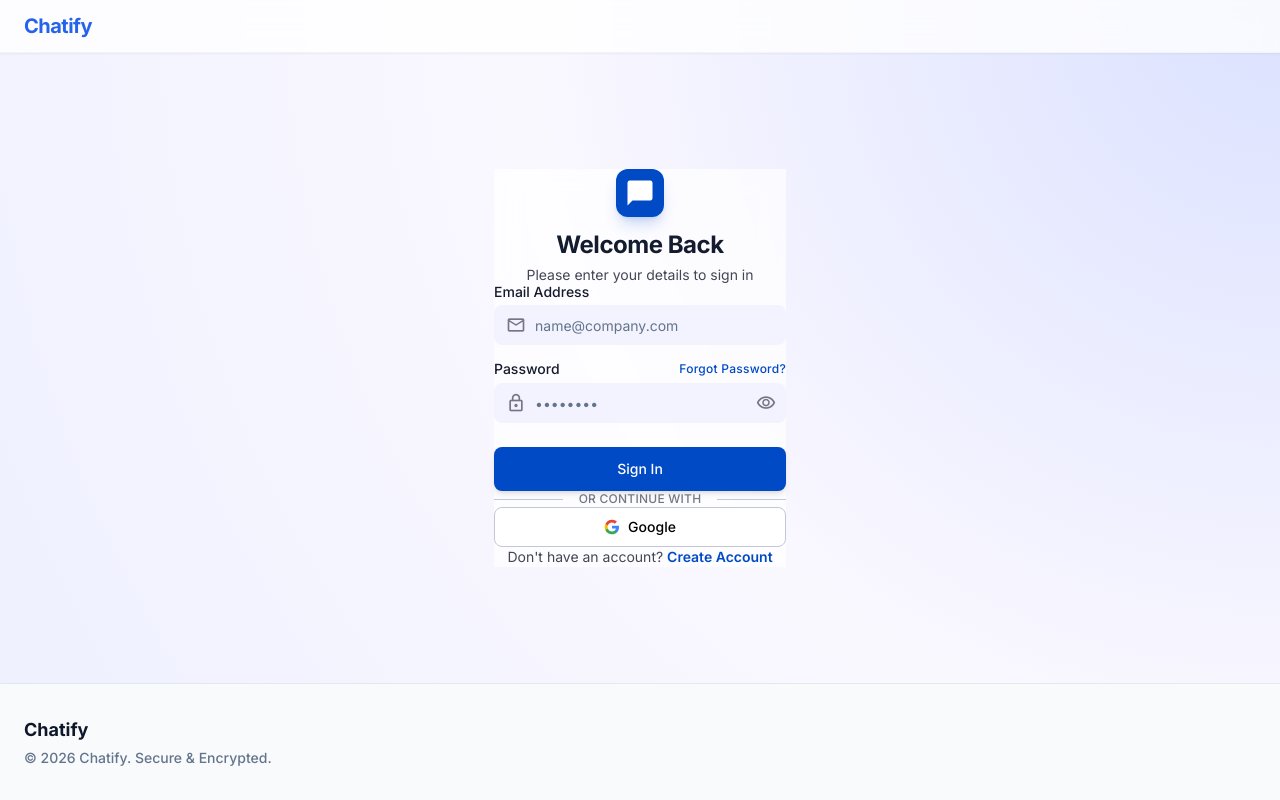
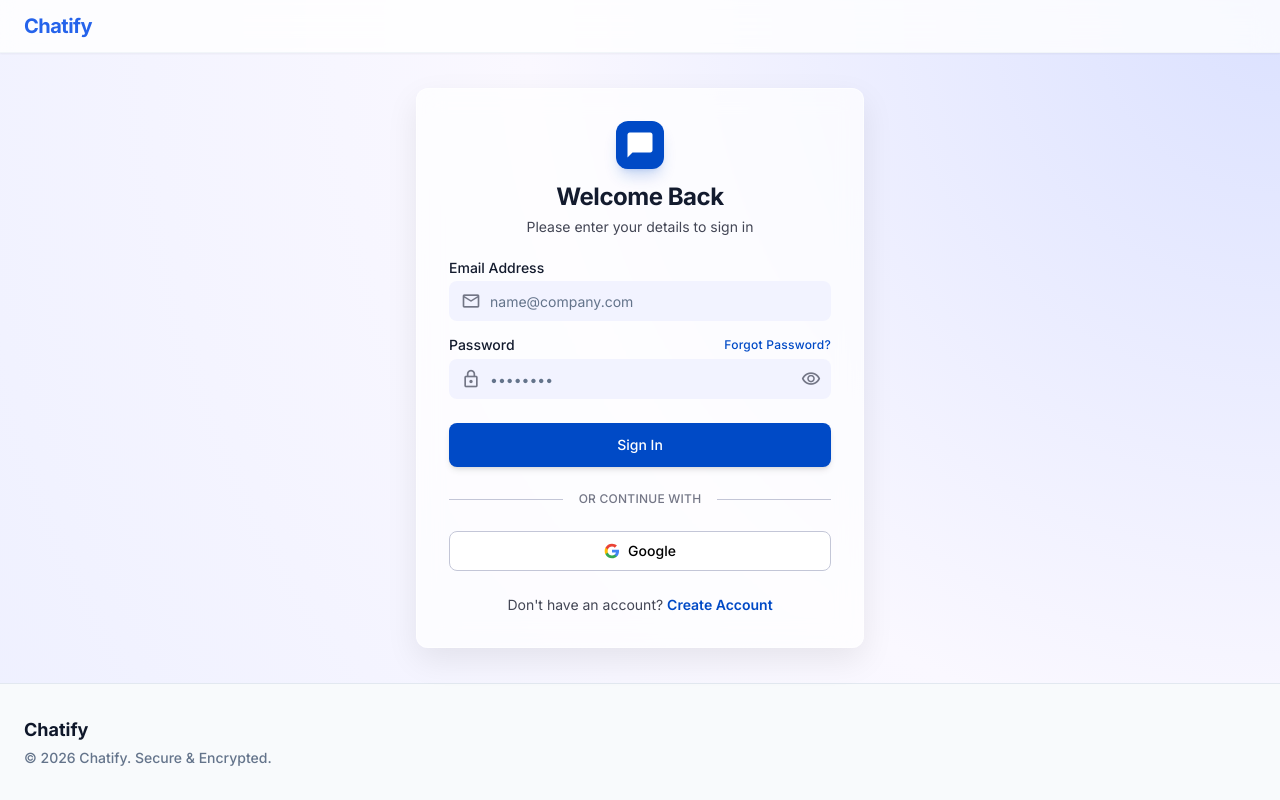
Before and after one commit to bijan-pradhananga/chatify-app, a React (Vite) app: page /login in a window 1280 px wide. Built offline with nearby package versions, Linux system fonts and the light colour scheme; no server answers.

Commit message:
fix: adjust class order for consistent styling in LoginPage component

```diff
--- a/src/features/auth/LoginPage.tsx
+++ b/src/features/auth/LoginPage.tsx
@@ -37,8 +37,8 @@
       <AppHeader />
 
       <main className="flex-grow flex items-center justify-center px-4 py-8">
-        <div className="w-full max-w-md rounded-xl shadow-[0_12px_32px_rgba(0,0,0,0.08)] border border-white/50 p-8 flex flex-col gap-6"
-          style={{ background: 'rgba(255,255,255,0.7)', backdropFilter: 'blur(12px)' }} className="dark:!bg-gray-800/90 dark:border-gray-700">
+        <div className="w-full max-w-md rounded-xl shadow-[0_12px_32px_rgba(0,0,0,0.08)] dark:!bg-gray-800/90 dark:border-gray-700 border border-white/50 p-8 flex flex-col gap-6 "
+          style={{ background: 'rgba(255,255,255,0.7)', backdropFilter: 'blur(12px)' }}>
 
           {/* Brand */}
           <div className="text-center flex flex-col gap-1">
```
